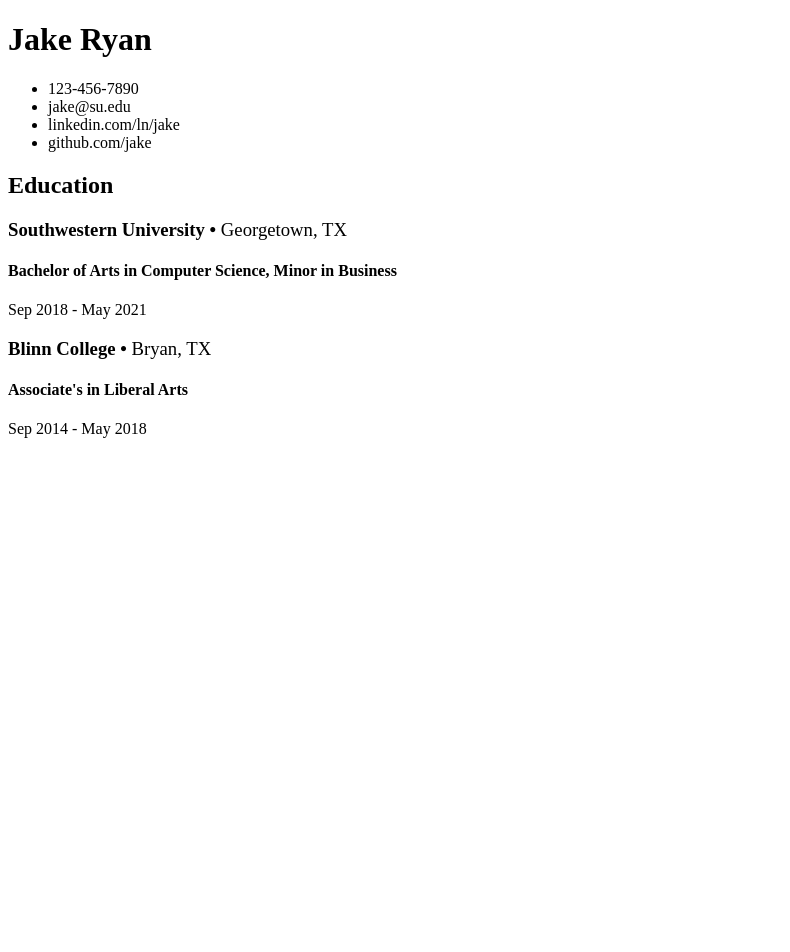
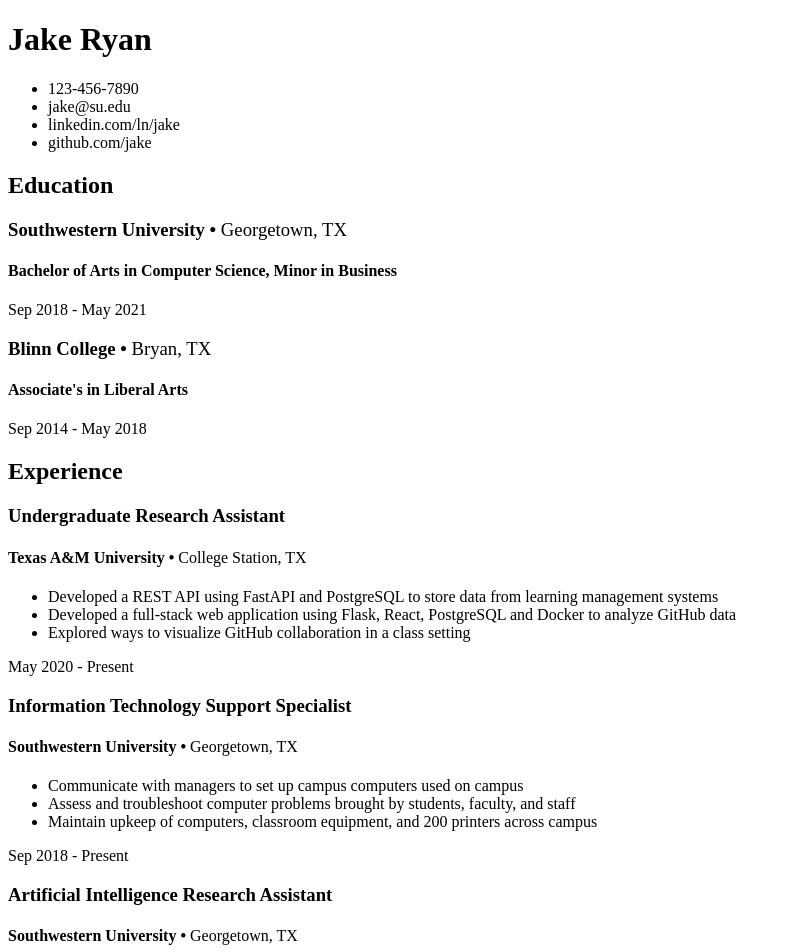
Before and after one commit to endulum/odin-cv-app, a React (Vite) app: page / in a window 1280 px wide. Shown: the top 952 px of the page, without its empty margins (0-790 px from the left). Before the commit the page ends 800 px from the top, so only its background shows below. Built offline with nearby package versions, Linux system fonts and the light colour scheme.

Commit message:
"Experience" component

```diff
--- a/src/App.jsx
+++ b/src/App.jsx
@@ -1,5 +1,6 @@
 import General from './components/cv/General';
 import Education from './components/cv/Education';
+import Experience from './components/cv/Experience';
 
 const general = {
   name: 'Jake Ryan',
@@ -25,11 +26,52 @@
   },
 ];
 
+const experience = [
+  {
+    position: 'Undergraduate Research Assistant',
+    company: 'Texas A&M University',
+    location: 'College Station, TX',
+    start: '2020-05',
+    end: null,
+    bullets: [
+      'Developed a REST API using FastAPI and PostgreSQL to store data from learning management systems',
+      'Developed a full-stack web application using Flask, React, PostgreSQL and Docker to analyze GitHub data',
+      'Explored ways to visualize GitHub collaboration in a class setting',
+    ],
+  }, {
+    position: 'Information Technology Support Specialist',
+    company: 'Southwestern University',
+    location: 'Georgetown, TX',
+    start: '2018-09',
+    end: null,
+    bullets: [
+      'Communicate with managers to set up campus computers used on campus',
+      'Assess and troubleshoot computer problems brought by students, faculty, and staff',
+      'Maintain upkeep of computers, classroom equipment, and 200 printers across campus',
+    ],
+  }, {
+    position: 'Artificial Intelligence Research Assistant',
+    company: 'Southwestern University',
+    location: 'Georgetown, TX',
+    start: '2019-05',
+    end: '2019-08',
+    bullets: [
+      'Explored methods to generate video game dungeons based off of \'The Legend of Zelda\'',
+      'Developed a game in Java to test the generated dungeons',
+      'Contributed 50K+ lines of code to an established codebase via Git',
+      'Conducted a human subject study to determine which video game dungeon generation technique is enjoyable',
+      'Wrote an 8+ page paper and gave multiple presentations on-campus',
+      'Presented virtually to the World Conference on Computational Intelligence',
+    ],
+  },
+];
+
 export default function App() {
   return (
     <>
       <General details={general} />
       <Education details={education} />
+      <Experience details={experience} />
     </>
   );
 }
--- /dev/null
+++ b/src/components/cv/Experience.jsx
@@ -0,0 +1,31 @@
+import StartToEnd from '../tidbits/StartToEnd';
+
+export default function Experience({ details }) {
+  return (
+    <div className="experience">
+      <h2>Experience</h2>
+      <div className="experience-list">
+        {details.map((role) => <Role key={role.position} details={role} />)}
+      </div>
+    </div>
+  );
+}
+
+function Role({ details }) {
+  return (
+    <div className="experience-details">
+      <h3 className="experience-position">{details.position}</h3>
+      <h4 className="experience-company">
+        {details.company}
+        {' '}
+        •
+        {' '}
+        <span style={{ fontWeight: 'normal' }}>{details.location}</span>
+      </h4>
+      <ul className="experience-info">
+        {details.bullets.map((bullet) => <li key={bullet}>{bullet}</li>)}
+      </ul>
+      <StartToEnd start={details.start} end={details.end} />
+    </div>
+  );
+}
--- a/src/components/tidbits/StartToEnd.jsx
+++ b/src/components/tidbits/StartToEnd.jsx
@@ -4,9 +4,9 @@
       {start && (
         <span>
           {new Date(start).toLocaleString('default', { month: 'short', year: 'numeric' })}
+          {' - '}
         </span>
       )}
-      {start && end && (<span> - </span>)}
       {end ? (
         <span>
           {new Date(end).toLocaleString('default', { month: 'short', year: 'numeric' })}
```
